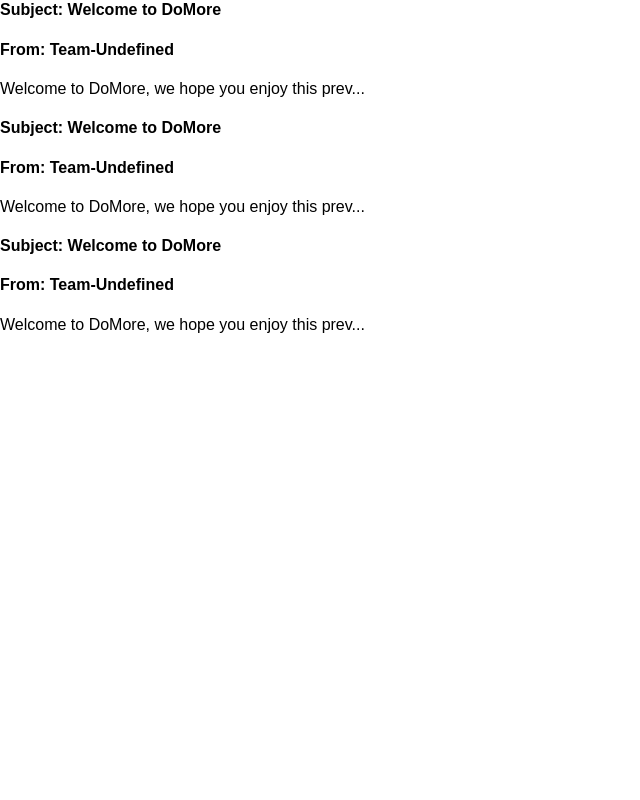
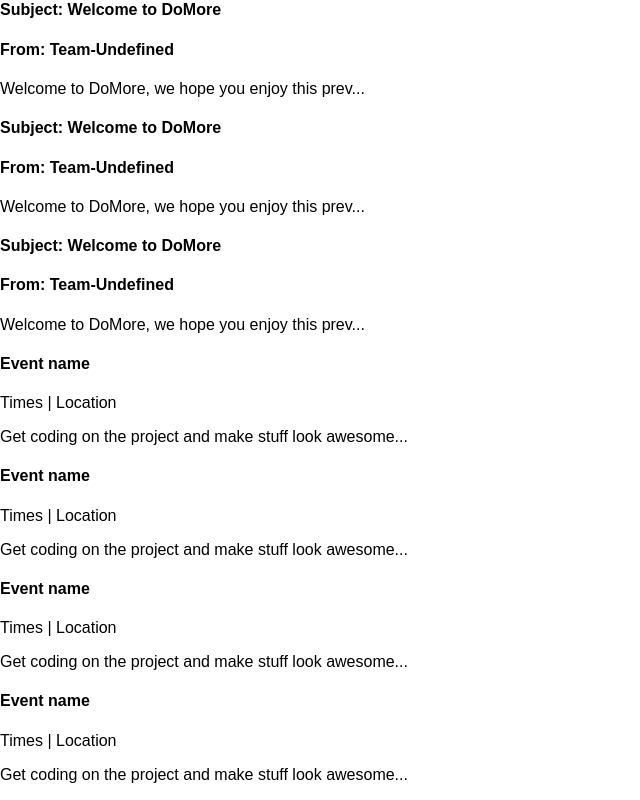
Before and after one commit to rogersop/FE-team-undefined, a React (Create React App) app in the folder do-more/: page / in a window 1280 px wide. Shown: the part 440-1240 px from the top of the page, without its empty margins (0-640 px from the left). Before the commit the page ends 800 px from the top, so only its background shows below. Built offline with nearby package versions, Linux system fonts and the light colour scheme; the HTML template or start-up script is replaced by a standard one.

Commit message:
create CalendarWidget framework component and render in App

```diff
--- a/do-more/src/App.js
+++ b/do-more/src/App.js
@@ -1,6 +1,7 @@
 import React, { Component } from 'react';
 import NewsWidget from './components/NewsWidget';
 import EmailWidget from './components/EmailWidget';
+import CalendarWidget from './components/CalendarWidget';
 
 class App extends Component {
   render() {
@@ -14,6 +15,7 @@
         </p>
         <NewsWidget />
         <EmailWidget />
+        <CalendarWidget />
       </div>
     );
   }
--- /dev/null
+++ b/do-more/src/components/CalendarWidget.js
@@ -0,0 +1,32 @@
+import React, { Component } from 'react';
+
+class CalendarWidget extends Component {
+  render () {
+    return (
+      <div className="calendar-widget">
+          <div className="event-container">
+            <h4>Event name</h4>
+            <span>Times</span> | <span>Location</span>
+            <p>Get coding on the project and make stuff look awesome...</p>
+         </div>
+         <div className="event-container">
+            <h4>Event name</h4>
+            <span>Times</span> | <span>Location</span>
+            <p>Get coding on the project and make stuff look awesome...</p>
+         </div>
+         <div className="event-container">
+            <h4>Event name</h4>
+            <span>Times</span> | <span>Location</span>
+            <p>Get coding on the project and make stuff look awesome...</p>
+         </div>
+         <div className="event-container">
+            <h4>Event name</h4>
+            <span>Times</span> | <span>Location</span>
+            <p>Get coding on the project and make stuff look awesome...</p>
+         </div>
+      </div>
+    )
+  }
+}
+
+export default CalendarWidget;
```
